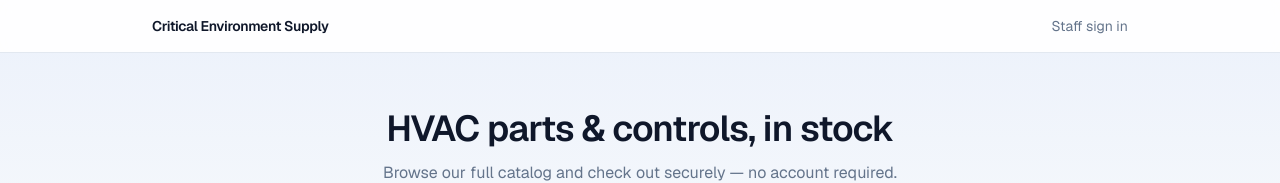
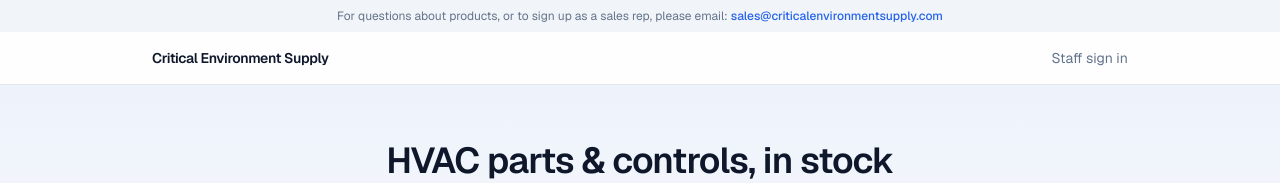
Before and after one commit to havelparts-max/critical-environment-supply, a Next.js app: page / in a window 1280 px wide. Shown: the top 183 px of the page. Built offline with nearby package versions, Linux system fonts and the light colour scheme; no server answers.

Commit message:
Add contact banner to storefront home page

```diff
--- a/src/components/Storefront.tsx
+++ b/src/components/Storefront.tsx
@@ -131,6 +131,15 @@ export default function Storefront() {
     }
   }
 
+  const ContactBanner = (
+    <div className="bg-muted-bg px-6 py-2 text-center text-xs text-muted">
+      For questions about products, or to sign up as a sales rep, please email:{" "}
+      <a href="mailto:sales@criticalenvironmentsupply.com" className="font-medium text-primary hover:underline">
+        sales@criticalenvironmentsupply.com
+      </a>
+    </div>
+  );
+
   const Header = (
     <header className="sticky top-0 z-10 border-b border-border bg-card/80 backdrop-blur">
       <div className="mx-auto flex max-w-5xl items-center justify-between px-6 py-4">
@@ -176,6 +185,7 @@ export default function Storefront() {
 
   return (
     <div className="min-h-full">
+      {ContactBanner}
       {Header}
 
       <section className="border-b border-border bg-gradient-to-b from-primary/5 to-transparent">
```
